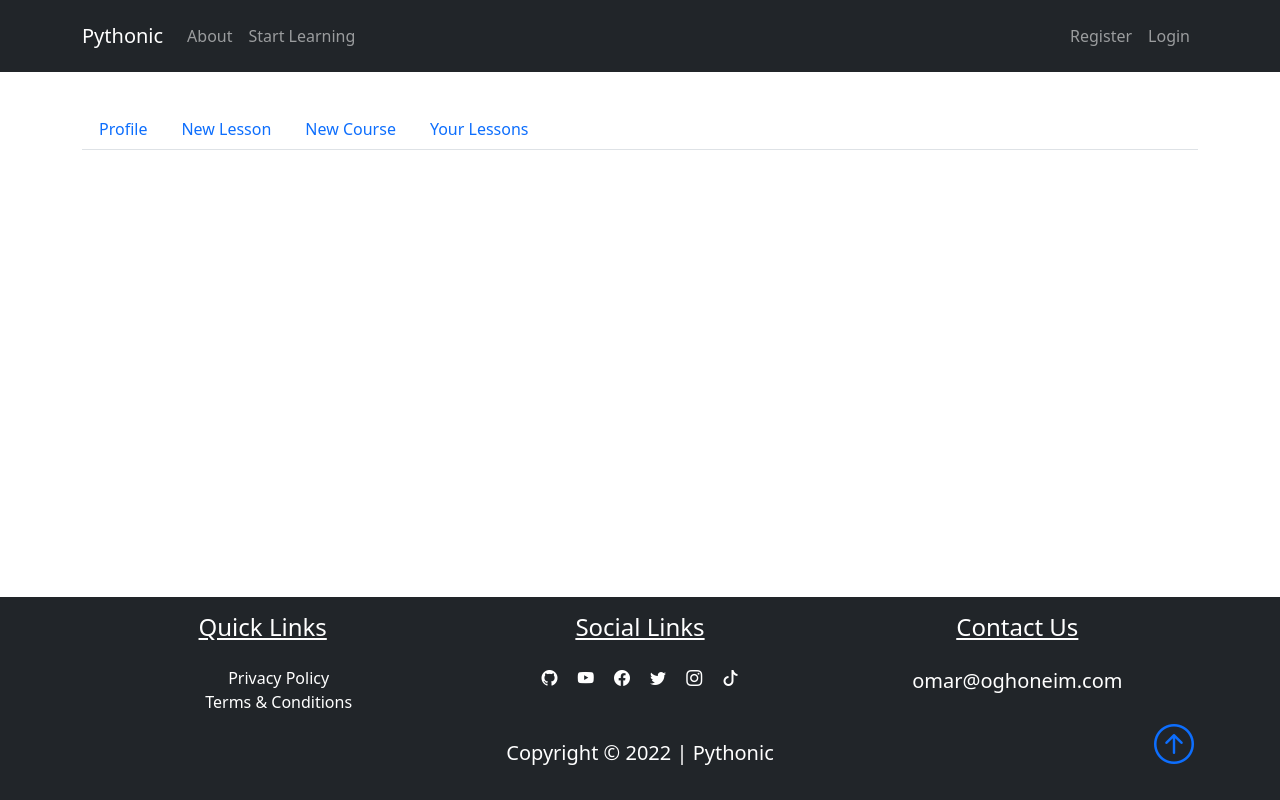
After one commit to KhalilAmamri/CodeFlow, a Flask app: template pythonic/templates/user_lessons.html in a window 1280 px wide. The commit adds this page. Run offline with Flask 3, Linux system fonts and the light colour scheme; the template is opened without the code that fills it, so the values that code supplies are empty; some libraries are stand-ins or nearby versions.

Commit message:
Add user lessons route and update dashboard template for navigation
- Introduced a new route for user lessons at "/dashboard/user_lessons" with a corresponding template.
- Updated the dashboard template to include a navigation link for accessing user lessons.
- Enhanced the user experience by adding an active tab indicator for the lessons section.

```diff
--- a/pythonic/routes.py
+++ b/pythonic/routes.py
@@ -493,3 +493,9 @@ def courses():
     """
     courses = Course.query.order_by(Course.date_posted.desc()).all()
     return render_template("courses.html", title="Courses", courses=courses)
+
+@app.route("/dashboard/user_lessons", methods=["GET", "POST"])
+@login_required
+def user_lessons():
+
+    return render_template("user_lessons.html", title="Your Lessons", active_tab="user_lessons")
--- a/pythonic/templates/dashboard.html
+++ b/pythonic/templates/dashboard.html
@@ -28,6 +28,13 @@
                     data-bs-toggle="tab" data-bs-target="#nav-newCourse" type="button" role="tab"
                     aria-controls="nav-newCourse" aria-selected="true">New Course</button>
             </a>
+            <!-- User Lessons-->
+            <a class="link" href="/dashboard/user_lessons">
+                <button class="{{'nav-link active' if active_tab=='lessons' else 'nav-link'}}" id="nav-lessons-tab"
+                    data-bs-toggle="tab" data-bs-target="#nav-lessons" type="button" role="tab"
+                    aria-controls="nav-lessons" aria-selected="true"> Your Lessons</button>
+            </a>
+
         </div>
     </nav>
 
@@ -42,6 +49,8 @@
 
         <!-- New Course Creation Content Block -->
         {% block new_course %} {% endblock new_course %}
+        <!-- User Lessons-->
+        {% block lessons %} {% endblock lessons %}
 
     </div>
 </div>
--- /dev/null
+++ b/pythonic/templates/user_lessons.html
@@ -0,0 +1,41 @@
+{% extends "dashboard.html" %}
+{% block lessons %}
+
+<div class="{{'tab-pane fade show active p-3' if active_tab=='user_lessons' else 'tab-pane fade p-3'}}" id="nav-user_lessons" role="tabpanel" aria-labelledby="nav-user_lessons-tab"></div>
+
+<section>
+    <div class="container p-5">
+        <!-- Section spacing for visual separation -->
+        <div class="row mb-5 ">
+        </div>
+
+        <!-- Responsive grid layout for lesson cards -->
+        <div class="row">
+            {% for lesson in current_user.lessons %}
+            <!-- Individual lesson card - responsive across different screen sizes -->
+            <div class="col-sm-12 col-md-6 col-lg-4 pb-5 d-flex align-items-stretch">
+                <div class="card lesson">
+                    <!-- Lesson thumbnail image -->
+                    <img src="{{url_for('static', filename='lesson_thumbnails/'+lesson.thumbnail)}}" class="card-img">
+
+                    <div class="card-body d-flex flex-column">
+                        <!-- Lesson title with link to lesson content -->
+                        <h5 class="card-title">
+                            <a class="text-decoration-none text-dark" href="{{url_for('lesson', course_slug=lesson.course_name.slug, lesson_slug=lesson.slug)}}">{{lesson.title}}</a>
+                        </h5>
+
+                        <!-- Author information with profile picture and username -->
+                        <span><img class="article-img rounded-circle" src="{{url_for('static', filename='user_pics/'+lesson.author.image_file)}}" alt="">By: <a
+                                href="#" class="link">{{lesson.author.username}}</a></span>
+
+                        <!-- Lesson publication date -->
+                        <span class="text-muted">{{lesson.date_posted.strftime('%Y-%m-%d')}}</span>
+                    </div>
+                </div>
+            </div>
+            {% endfor %}
+        </div>
+    </div>
+</section>
+
+{% endblock lessons %}
```
